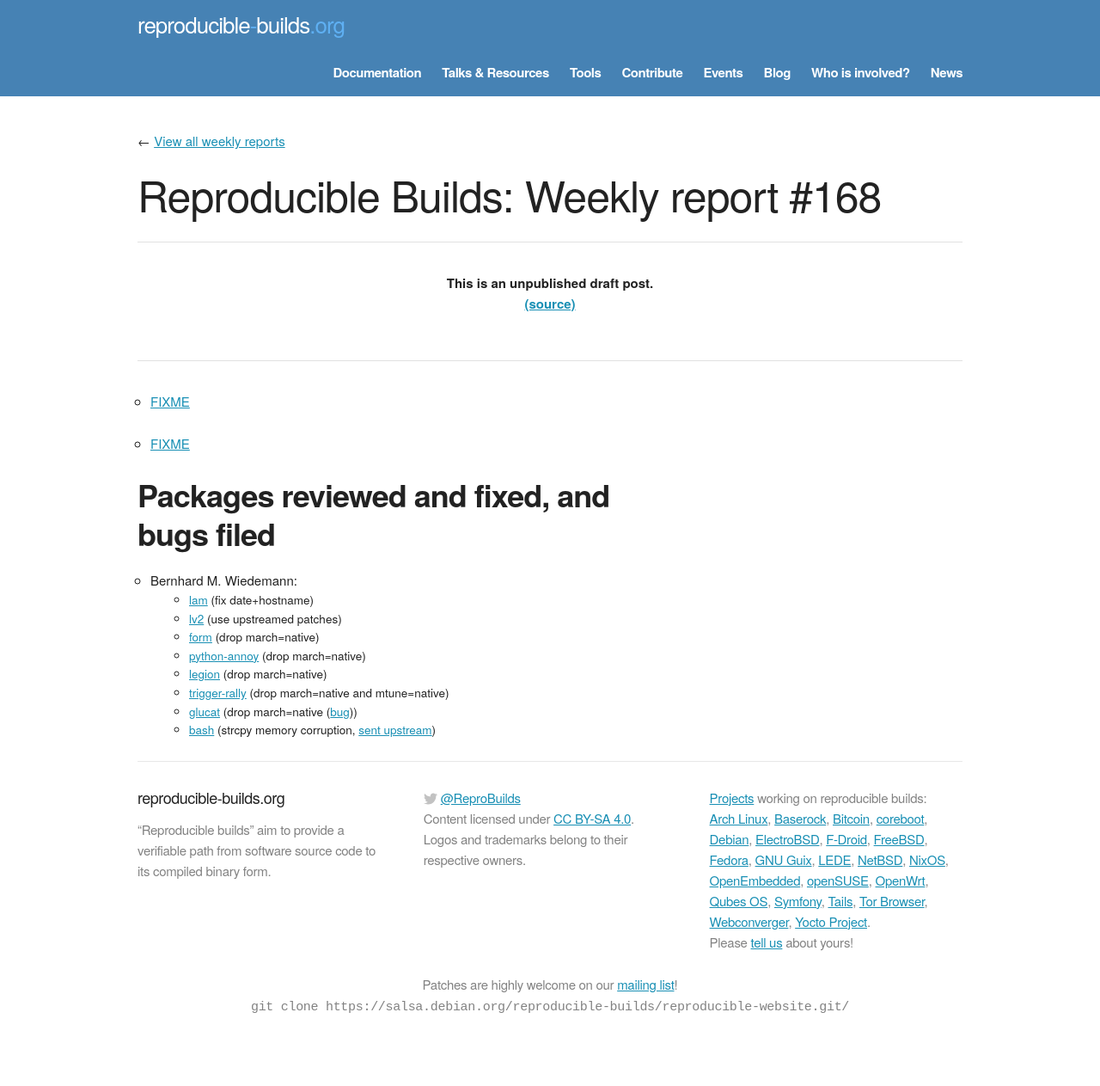
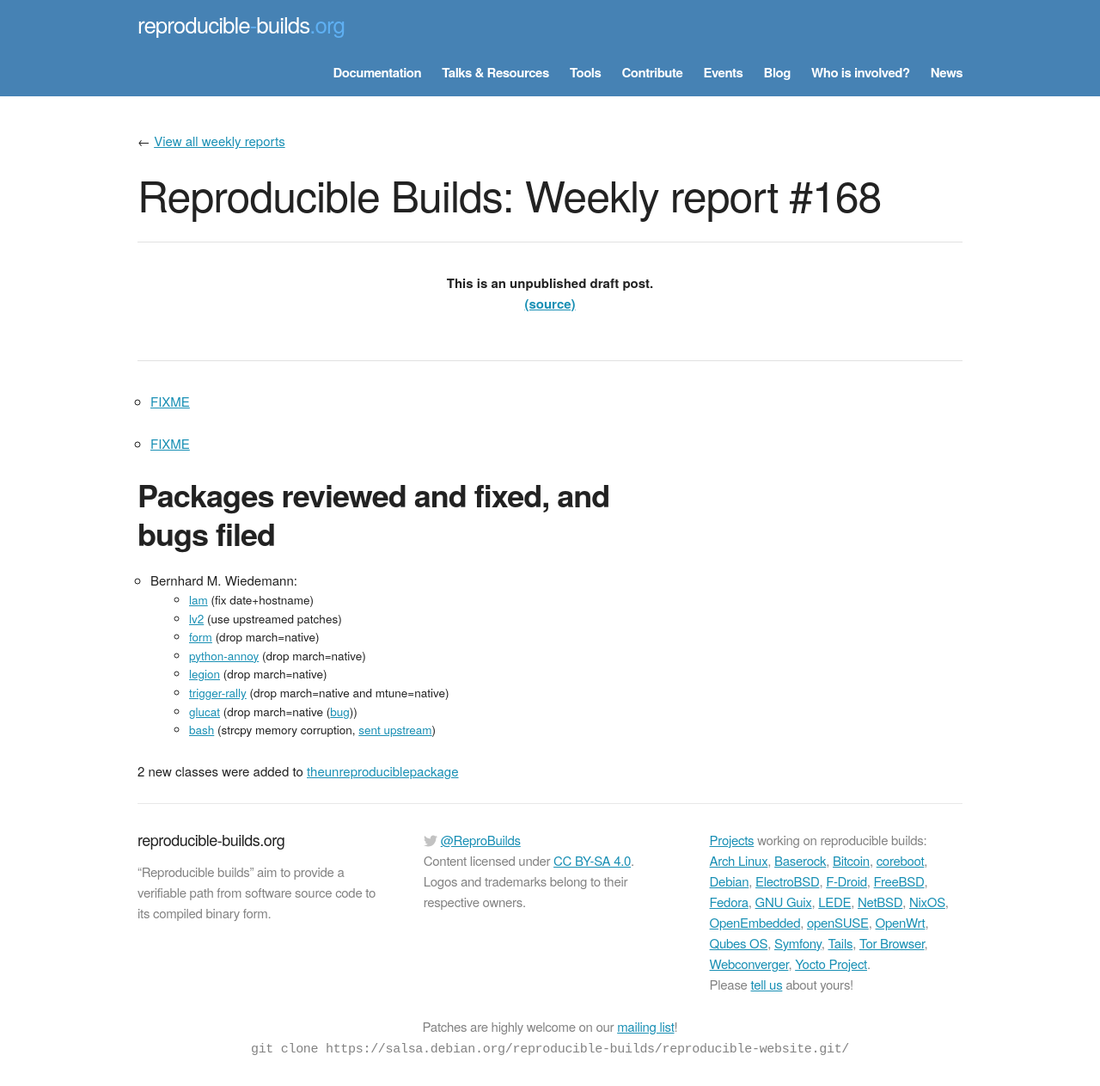
Before and after one commit to prototypefund/reproducible-website, a Jekyll site: the page built from _blog/posts/168.md, in a window 1280 px wide. Shown: the whole page at 86% size. Built offline with Jekyll 4.4.1, drawn with Linux system fonts in a browser that asks for light colours; some web fonts are replaced; before the commit the page ends 1214 px from its top, so only the background shows below that.

Commit message:
168: +mention theunreproduciblepackage extension

```diff
--- a/_blog/posts/168.md
+++ b/_blog/posts/168.md
@@ -19,3 +19,5 @@ Packages reviewed and fixed, and bugs filed
     * [trigger-rally](https://build.opensuse.org/request/show/621952) (drop march=native and mtune=native)
     * [glucat](https://build.opensuse.org/request/show/621954) (drop march=native ([bug](https://bugzilla.opensuse.org/show_bug.cgi?id=1100520)))
     * [bash](https://bugzilla.opensuse.org/show_bug.cgi?id=1100488) (strcpy memory corruption, [sent upstream](http://lists.gnu.org/archive/html/bug-bash/2018-07/msg00010.html))
+
+2 new classes were added to [theunreproduciblepackage](https://github.com/bmwiedemann/theunreproduciblepackage/tree/master/compile-time-check/)
```
